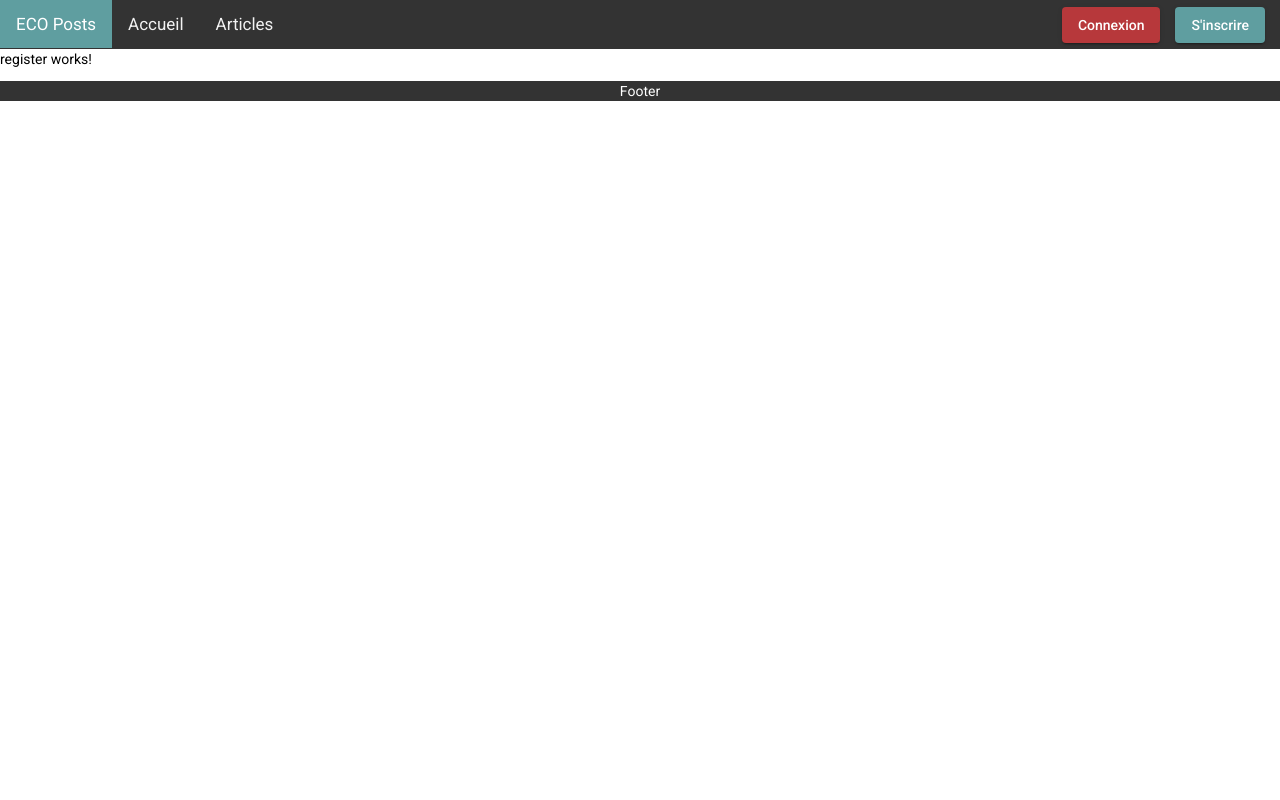
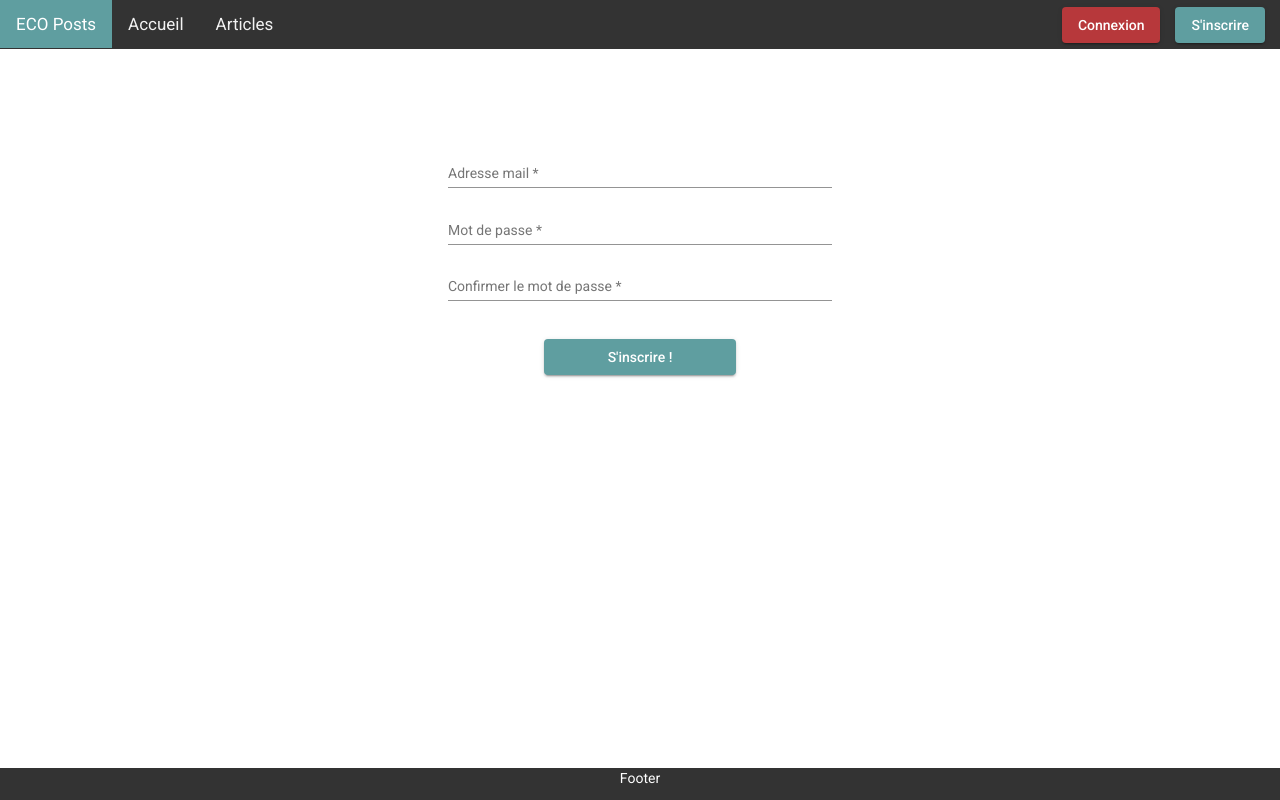
Before and after one commit to tonyali36/projectEco, an Angular app: page /register in a window 1280 px wide. Built offline with nearby package versions, Linux system fonts and the light colour scheme.

Commit message:
Page sign-in and register

```diff
--- a/src/app/app.module.ts
+++ b/src/app/app.module.ts
@@ -5,6 +5,7 @@ import { MatSliderModule } from '@angular/material/slider';
 import {MatButtonModule} from '@angular/material/button';
 import {MatCardModule} from '@angular/material/card';
 import {MatInputModule} from '@angular/material/input';
+import {FormsModule, ReactiveFormsModule} from '@angular/forms'
 
 import { AppRoutingModule } from './app-routing.module';
 import { AppComponent } from './app.component';
@@ -34,7 +35,9 @@ import { RegisterComponent } from './register/register.component';
     MatSliderModule,
     MatButtonModule,
     MatCardModule,
-    MatInputModule
+    MatInputModule,
+    FormsModule,
+    ReactiveFormsModule
   ],
   providers: [],
   bootstrap: [AppComponent]
--- a/src/app/register/register.component.html
+++ b/src/app/register/register.component.html
@@ -1 +1,29 @@
-<p>register works!</p>
+<form class="sign-in-form">
+    <mat-form-field>
+      <mat-label>Adresse mail</mat-label>
+      <input type="email" matInput [formControl]="emailFormControl" [errorStateMatcher]="matcher" required>
+      <mat-error *ngIf="emailFormControl.hasError('email') && !emailFormControl.hasError('required')">
+        Entrez une adresse mail valide
+      </mat-error>
+      <mat-error *ngIf="emailFormControl.hasError('required')">
+        Une adresse mail est <strong>requise</strong>
+      </mat-error>
+    </mat-form-field>
+
+    <mat-form-field>
+      <mat-label>Mot de passe</mat-label>
+      <input type="password" matInput [formControl]="passwordFormControl" required>
+      <mat-error *ngIf="passwordFormControl.hasError('required')">
+        Un mot de passe est <strong>requis</strong>
+      </mat-error>
+    </mat-form-field>
+    <mat-form-field>
+      <mat-label>Confirmer le mot de passe</mat-label>
+      <input type="password" matInput [formControl]="confirmPasswordFormControl" required>
+      <mat-error *ngIf="confirmPasswordFormControl.hasError('required')">
+        Une mot de passe est <strong>requis</strong>
+      </mat-error>
+    </mat-form-field>
+
+    <button mat-raised-button color="primary">S'inscrire !</button>
+  </form>
--- a/src/app/register/register.component.scss
+++ b/src/app/register/register.component.scss
@@ -0,0 +1,15 @@
+form {
+    width: 30%;
+    padding: 100px 0;
+    text-align: center;
+    display: flex;
+    flex-direction: column;
+    margin: auto;
+    button {
+        width: 50%;
+        min-width: 100px;
+        max-width: 200px;
+        margin: auto;
+        margin-top: 20px;
+    }
+}
--- a/src/app/register/register.component.ts
+++ b/src/app/register/register.component.ts
@@ -1,13 +1,34 @@
 import { Component, OnInit } from '@angular/core';
+import {ErrorStateMatcher} from '@angular/material/core';
+import {FormControl, FormGroupDirective, NgForm, Validators} from '@angular/forms';
+
+export class MyErrorStateMatcher implements ErrorStateMatcher {
+  isErrorState(control: FormControl | null, form: FormGroupDirective | NgForm | null): boolean {
+    const isSubmitted = form && form.submitted;
+    return !!(control && control.invalid && (control.dirty || control.touched || isSubmitted));
+  }
+}
 
 @Component({
   selector: 'app-register',
   templateUrl: './register.component.html',
   styleUrls: ['./register.component.scss']
 })
+
 export class RegisterComponent implements OnInit {
 
-  constructor() { }
+  emailFormControl = new FormControl('', [
+    Validators.required,
+    Validators.email,
+  ]);
+  passwordFormControl = new FormControl('', [
+    Validators.required
+  ]);
+  confirmPasswordFormControl = new FormControl('', [
+    Validators.required
+  ]);
+
+  matcher = new MyErrorStateMatcher();
 
   ngOnInit(): void {
   }
--- a/src/app/sign-in/sign-in.component.html
+++ b/src/app/sign-in/sign-in.component.html
@@ -1,11 +1,12 @@
-<form class="example-form">
-    <mat-form-field class="example-full-width">
+<form class="connexion-form">
+    <mat-form-field>
       <mat-label>Adresse mail</mat-label>
-      <input matInput>
+      <input type="email" matInput>
     </mat-form-field>
 
-    <mat-form-field class="example-full-width">
+    <mat-form-field>
       <mat-label>Mot de passe</mat-label>
-      <input matInput placeholder="Ex. It makes me feel...">
+      <input type="password" matInput>
     </mat-form-field>
+    <button mat-raised-button color="primary">Se connecter</button>
   </form>
--- a/src/app/sign-in/sign-in.component.scss
+++ b/src/app/sign-in/sign-in.component.scss
@@ -0,0 +1,15 @@
+form {
+    width: 30%;
+    padding: 100px 0;
+    text-align: center;
+    display: flex;
+    flex-direction: column;
+    margin: auto;
+    button {
+        width: 50%;
+        min-width: 100px;
+        max-width: 200px;
+        margin: auto;
+        margin-top: 20px;
+    }
+}
--- a/src/app/sign-in/sign-in.component.ts
+++ b/src/app/sign-in/sign-in.component.ts
@@ -1,13 +1,15 @@
 import { Component, OnInit} from '@angular/core';
+
+
 
 @Component({
   selector: 'app-sign-in',
   templateUrl: './sign-in.component.html',
   styleUrls: ['./sign-in.component.scss']
 })
+
+
 export class SignInComponent implements OnInit {
-
-  constructor() { }
 
   ngOnInit(): void {
   }
--- a/src/styles.scss
+++ b/src/styles.scss
@@ -47,7 +47,7 @@ body {
   }
 
   .footer {
-    left: 0;
+    position: fixed;
     bottom: 0;
     width: 100%;
     background-color: #333;
```
